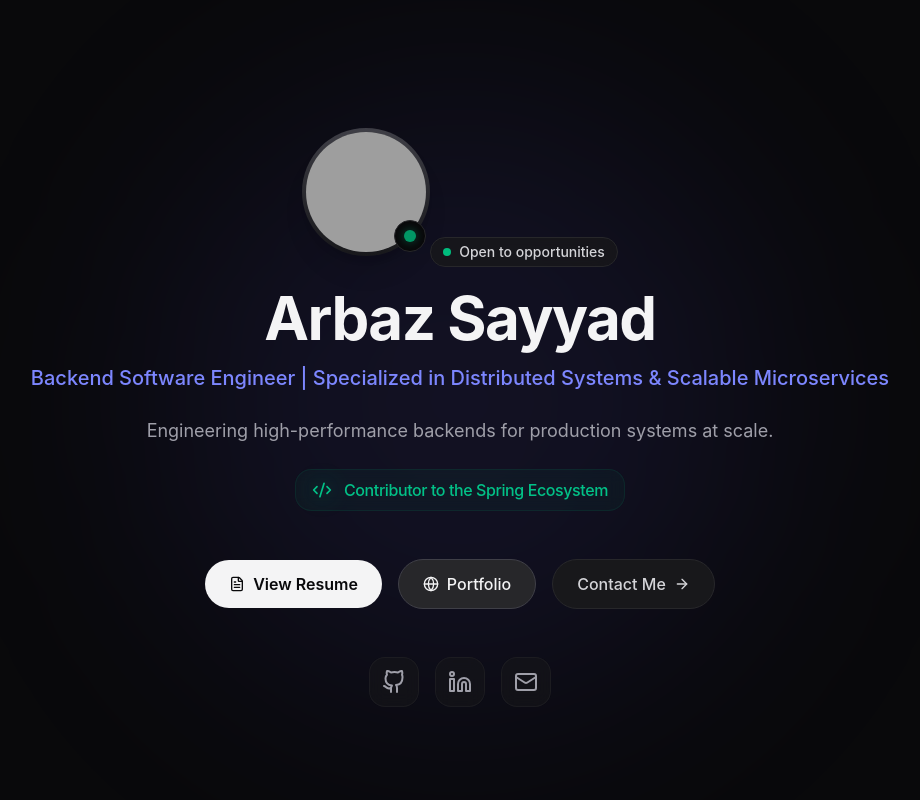
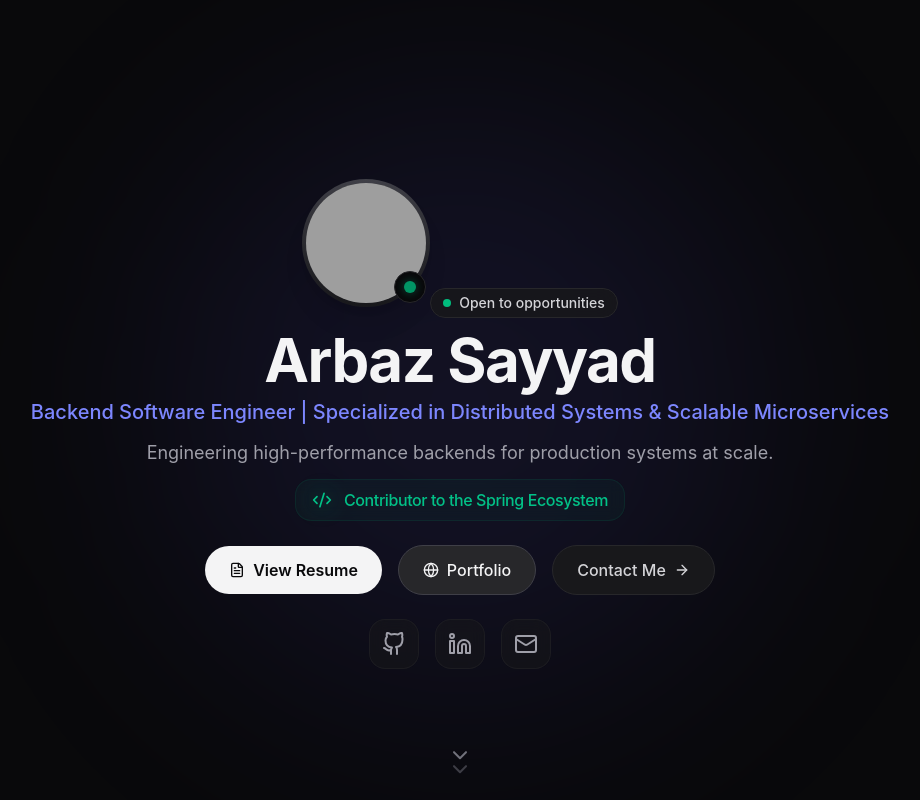
Before and after one commit to Arbaz4Sayyad/intro-card, a React (Vite) app: page / in a window 1280 px wide. Shown: the top 800 px of the page, without its empty margins (180-1100 px from the left). Built offline with nearby package versions, Linux system fonts and the light colour scheme; grey boxes are pictures that could not be loaded.

Commit message:
feat: add animated scroll arrow, fix hero viewport height

```diff
--- a/src/components/Hero.jsx
+++ b/src/components/Hero.jsx
@@ -1,12 +1,12 @@
 import { motion } from "framer-motion";
-import { FileText, Mail, ArrowRight, Globe, Code2 } from "lucide-react";
+import { FileText, Mail, ArrowRight, Globe, Code2, ChevronDown } from "lucide-react";
 import { GithubIcon, LinkedinIcon } from "./ui/Icons";
 import { cn } from "../utils";
 import profileImg from "../assets/profile.png";
 
 export default function Hero() {
   return (
-    <section className="relative pt-24 pb-16 md:pt-32 md:pb-24 flex flex-col items-center justify-center text-center px-4">
+    <section className="relative min-h-screen pt-16 pb-8 md:pt-24 md:pb-12 flex flex-col items-center justify-center text-center px-4">
       {/* Background Subtle Glow */}
       <div className="absolute top-1/2 left-1/2 -translate-x-1/2 -translate-y-1/2 w-[600px] h-[600px] bg-indigo-500/10 rounded-full blur-[120px] pointer-events-none" />
 
@@ -16,7 +16,7 @@ export default function Hero() {
         transition={{ duration: 0.5, ease: "easeOut" }}
         className="relative z-10"
       >
-        <div className="relative inline-block mb-8">
+        <div className="relative inline-block mb-4">
           <div className="w-28 h-28 md:w-32 md:h-32 rounded-full p-1 bg-gradient-to-b from-zinc-700 to-zinc-900 shadow-xl overflow-hidden">
             <img
               src={profileImg}
@@ -33,7 +33,7 @@ export default function Hero() {
           initial={{ opacity: 0, y: 20 }}
           animate={{ opacity: 1, y: 0 }}
           transition={{ duration: 0.5, delay: 0.1, ease: "easeOut" }}
-          className="mb-4 inline-flex items-center gap-2 px-3 py-1 rounded-full bg-zinc-900/80 border border-zinc-800 text-sm font-medium text-zinc-300 backdrop-blur-md"
+          className="mb-3 inline-flex items-center gap-2 px-3 py-1 rounded-full bg-zinc-900/80 border border-zinc-800 text-sm font-medium text-zinc-300 backdrop-blur-md"
         >
           <span className="w-2 h-2 rounded-full bg-emerald-500" />
           Open to opportunities
@@ -43,7 +43,7 @@ export default function Hero() {
           initial={{ opacity: 0, y: 20 }}
           animate={{ opacity: 1, y: 0 }}
           transition={{ duration: 0.5, delay: 0.2, ease: "easeOut" }}
-          className="text-4xl md:text-6xl font-bold tracking-tight text-zinc-100 mb-4"
+          className="text-4xl md:text-6xl font-bold tracking-tight text-zinc-100 mb-2"
         >
           Arbaz Sayyad
         </motion.h1>
@@ -52,7 +52,7 @@ export default function Hero() {
           initial={{ opacity: 0, y: 20 }}
           animate={{ opacity: 1, y: 0 }}
           transition={{ duration: 0.5, delay: 0.3, ease: "easeOut" }}
-          className="text-lg md:text-xl font-medium text-indigo-400 mb-6"
+          className="text-lg md:text-xl font-medium text-indigo-400 mb-3"
         >
           Backend Software Engineer | Specialized in Distributed Systems & Scalable Microservices
         </motion.p>
@@ -61,7 +61,7 @@ export default function Hero() {
           initial={{ opacity: 0, y: 20 }}
           animate={{ opacity: 1, y: 0 }}
           transition={{ duration: 0.5, delay: 0.4, ease: "easeOut" }}
-          className="max-w-2xl mx-auto text-lg text-zinc-400 mb-6 leading-relaxed"
+          className="max-w-2xl mx-auto text-lg text-zinc-400 mb-3 leading-relaxed"
         >
           Engineering high-performance backends for production systems at scale.
         </motion.p>
@@ -70,7 +70,7 @@ export default function Hero() {
           initial={{ opacity: 0, scale: 0.9 }}
           animate={{ opacity: 1, scale: 1 }}
           transition={{ duration: 0.5, delay: 0.5, ease: "easeOut" }}
-          className="inline-flex items-center gap-3 px-4 py-2 rounded-2xl bg-emerald-500/5 border border-emerald-500/10 text-emerald-400/90 font-medium mb-12 backdrop-blur-sm group cursor-default hover:bg-emerald-500/10 hover:border-emerald-500/20 transition-all duration-300"
+          className="inline-flex items-center gap-3 px-4 py-2 rounded-2xl bg-emerald-500/5 border border-emerald-500/10 text-emerald-400/90 font-medium mb-6 backdrop-blur-sm group cursor-default hover:bg-emerald-500/10 hover:border-emerald-500/20 transition-all duration-300"
         >
           <div className="relative flex items-center justify-center">
             <div className="absolute inset-0 bg-emerald-500/20 blur-md rounded-full animate-pulse group-hover:bg-emerald-500/40 transition-all duration-300" />
@@ -102,7 +102,7 @@ export default function Hero() {
           initial={{ opacity: 0, y: 20 }}
           animate={{ opacity: 1, y: 0 }}
           transition={{ duration: 0.5, delay: 0.7, ease: "easeOut" }}
-          className="mt-12 flex items-center justify-center gap-4"
+          className="mt-6 flex items-center justify-center gap-4"
         >
           <a
             href="https://github.com/Arbaz4Sayyad"
@@ -130,6 +130,24 @@ export default function Hero() {
             <Mail className="w-6 h-6 relative z-10 group-hover:scale-110 transition-transform duration-300" />
           </a>
         </motion.div>
+
+        {/* Animated Scroll Down Arrow - fixed at bottom center */}
+        <motion.div
+          initial={{ opacity: 0, y: 10 }}
+          animate={{ opacity: 1, y: 0 }}
+          transition={{ duration: 0.5, delay: 0.9, ease: "easeOut" }}
+          className="fixed bottom-6 left-1/2 -translate-x-1/2 z-50 flex flex-col items-center"
+        >
+          <motion.div
+            animate={{ y: [0, 8, 0] }}
+            transition={{ duration: 1.5, repeat: Infinity, ease: "easeInOut" }}
+            className="flex flex-col items-center gap-0.5 text-zinc-500 hover:text-zinc-300 transition-colors duration-300 cursor-pointer"
+            onClick={() => window.scrollBy({ top: window.innerHeight, behavior: 'smooth' })}
+          >
+            <ChevronDown className="w-6 h-6" />
+            <ChevronDown className="w-6 h-6 -mt-3 opacity-50" />
+          </motion.div>
+        </motion.div>
       </motion.div>
     </section>
   );
```
